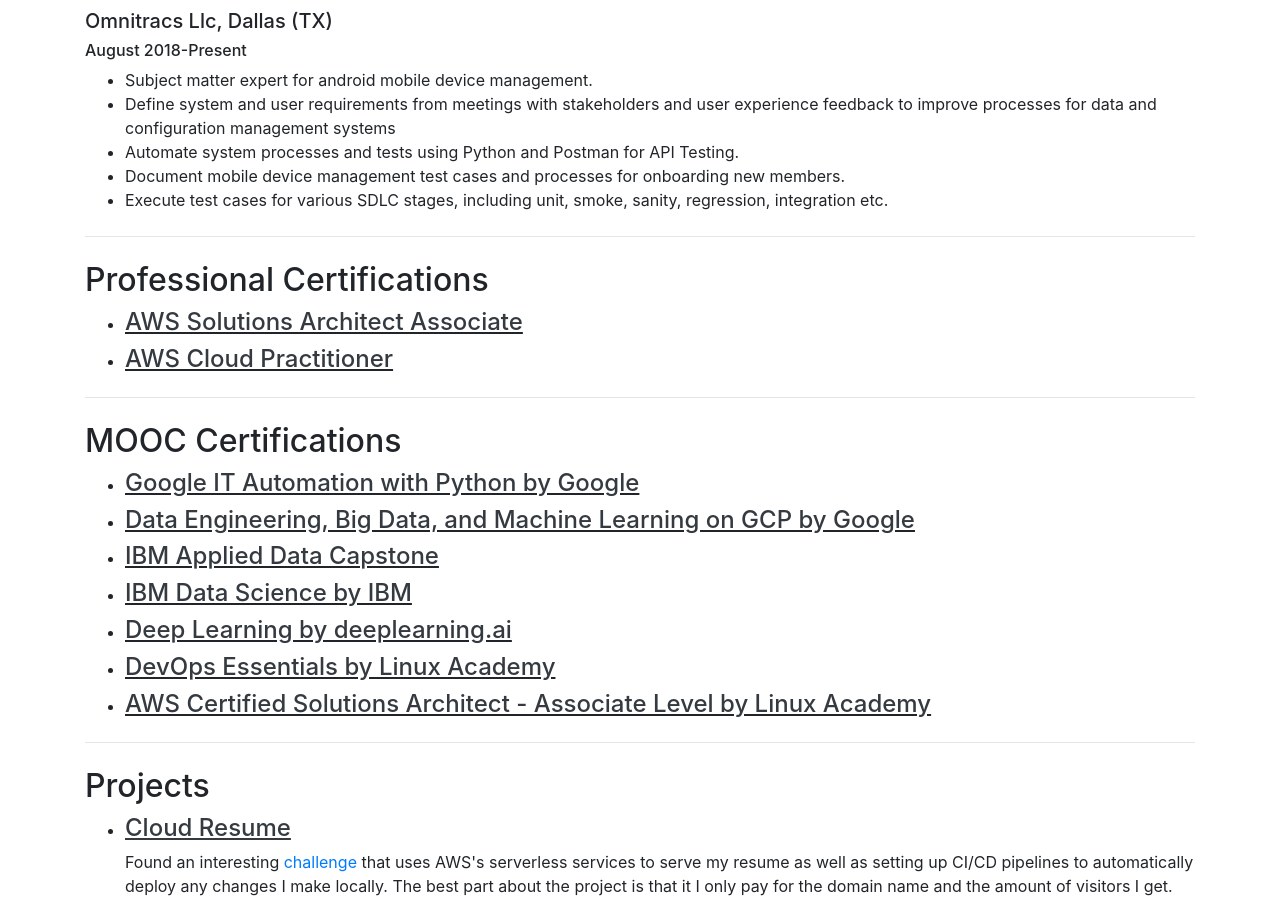
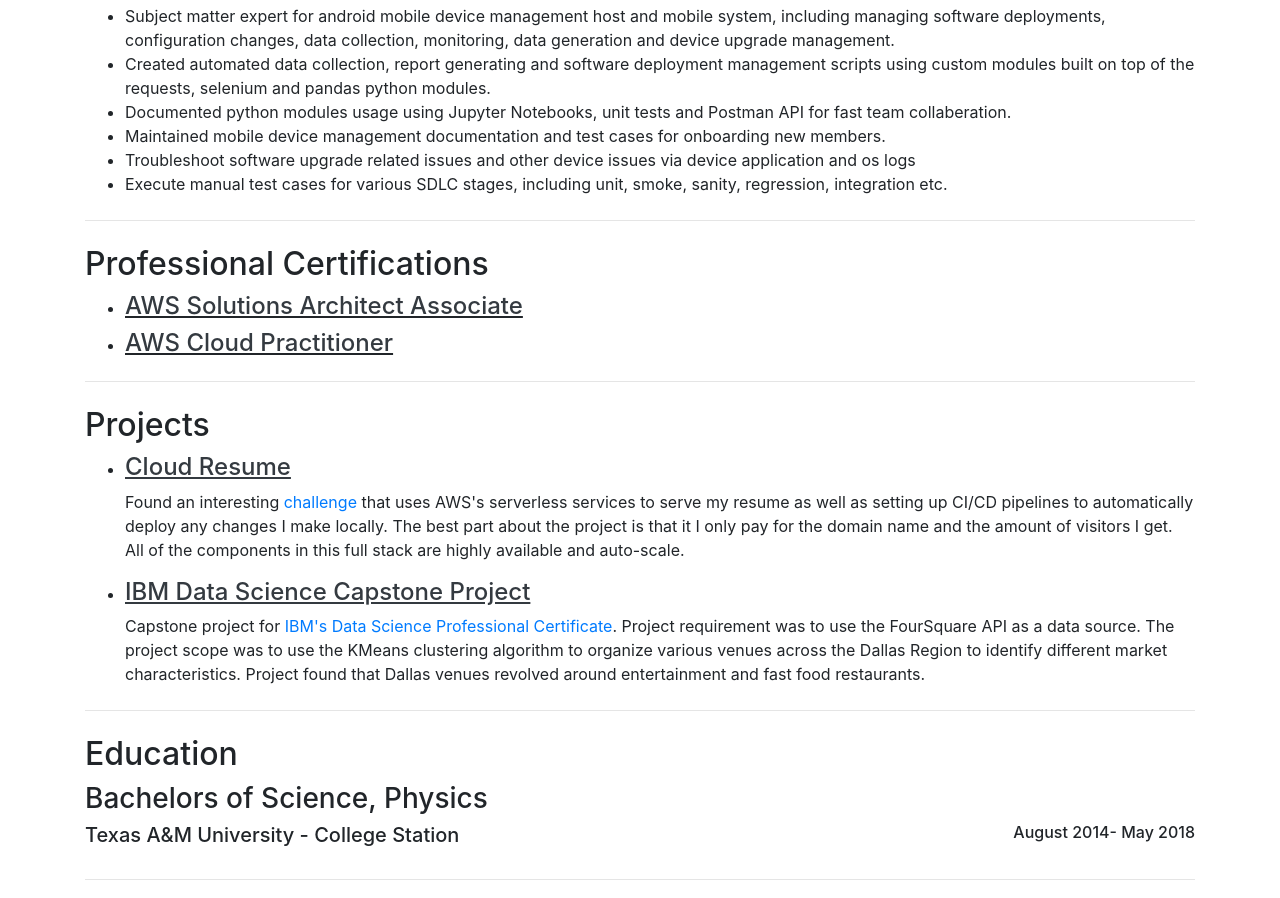
Before and after one commit to NavieHuynh/cloudresume, a plain HTML site: page index.html in a window 1280 px wide. Shown: the part 524-1422 px from the top of the page. Drawn offline with nearby package versions, Linux system fonts and the light colour scheme.

Commit message:
Updated Experience & Rearranged sections

```diff
--- a/index.html
+++ b/index.html
@@ -52,36 +52,25 @@
         <hr class="my-4">
           <h2>Navie Huynh</h2>
           <h3>huynhavie@gmail.com</h3>
-          <p>I Have been working as a Software QA Engineer focusing on device management of enterprise android devices (30k+) focusing on data collection and software deployments. Currently working with Python and Postman to create back end modules for automation and microservices.</p>
-          <p>I graduated from Texas A&M University in 2018, majoring in Physics. Self learning cloud engineer currently working on learning how to design serverless architectures using AWS Lambda and other AWS Services.</p>
+          <p>I enjoy creating new solutions and improving old ones | Certified Cloud Practitioner | Certified AWS Solutions Architect Associate | Software QA Engineer | BS in Physics with minors in Astrophysics and Mathematics | Python Developer | Data Science and ML Enthusiast </p>
           <hr class="my-4">
             <h2>Professional Experience</h2>
               <h3>Software QA Engineer</h3>
               <h5>Omnitracs Llc, Dallas (TX) </h5>
               <h6>August 2018-Present</h6>
               <ul>
-                <li>Subject matter expert for android mobile device management.</li>
-                <li>Define system and user requirements from meetings with stakeholders and user experience feedback to improve processes for data and configuration management systems</li>
-                <li>Automate system processes and tests using Python and Postman for API Testing.</li>
-                <li>Document mobile device management test cases and processes for onboarding new members.</li>
-                <li>Execute test cases for various SDLC stages, including unit, smoke, sanity, regression, integration etc. </li>
+                <li>Subject matter expert for android mobile device management host and mobile system, including managing software deployments, configuration changes, data collection, monitoring, data generation and device upgrade management. </li>
+                <li>Created automated data collection, report generating and software deployment management scripts using custom modules built on top of the requests, selenium and pandas python modules.</li>
+                <li>Documented python modules usage using Jupyter Notebooks, unit tests and Postman API for fast team collaberation.</li>
+                <li>Maintained mobile device management documentation and test cases for onboarding new members.</li>
+                <li>Troubleshoot software upgrade related issues and other device issues via device application and os logs</li>
+                <li>Execute manual test cases for various SDLC stages, including unit, smoke, sanity, regression, integration etc.</li>
               </ul>
           <hr class="my-4">
            <h2>Professional Certifications</h2>
            <ul>
              <li><h4><u><a class="text-dark" href="https://www.youracclaim.com/earner/earned/badge/a21f90cf-e417-4354-bc2c-95ad2974e6ea">AWS Solutions Architect Associate</a></u></h4></li>
              <li><h4><u><a class="text-dark" href="https://www.youracclaim.com/earner/earned/badge/af3e2d65-83a5-4b48-be7a-d038af60d039">AWS Cloud Practitioner</a></u></h4></li>
-           </ul>
-          <hr class="my-4">
-           <h2>MOOC Certifications</h2>
-           <ul>
-             <li><h4><u><a class="text-dark" href="https://www.coursera.org/account/accomplishments/specialization/certificate/U4XGJUV7EEN4">Google IT Automation with Python by Google</a></u></h4></li>
-             <li><h4><u><a class="text-dark" href="https://www.coursera.org/account/accomplishments/specialization/certificate/XWNGCVCZJRFU">Data Engineering, Big Data, and Machine Learning on GCP by Google</a></u></h4></li>
-             <li><h4><u><a class="text-dark" href="https://www.youracclaim.com/earner/earned/badge/53eae1f7-bb0c-4d8e-a9f9-164eb7373494">IBM Applied Data Capstone</a></u></h4></li>
-             <li><h4><u><a class="text-dark" href="https://www.coursera.org/account/accomplishments/specialization/certificate/X5SLJY6V9WFH">IBM Data Science by IBM</a></u></h4></li>
-             <li><h4><u><a class="text-dark" href="https://www.coursera.org/account/accomplishments/specialization/certificate/AG57BSX5MUM6">Deep Learning by deeplearning.ai</a></u></h4></li>
-             <li><h4><u><a class="text-dark" href="https://linuxacademy.com/profile/u/cert/id/343268">DevOps Essentials by Linux Academy</a></u></h4></li>
-             <li><h4><u><a class="text-dark" href="https://linuxacademy.com/profile/u/cert/id/354611">AWS Certified Solutions Architect - Associate Level by Linux Academy</a></u></h4></li>
            </ul>
            <hr class="my-4">
            <h2>Projects</h2>
@@ -102,7 +91,19 @@
              <h5>Texas A&M University - College Station</h5>
               <h6>August 2014- May 2018</h6>
              </div>
-            <p>GPA: 3.28</p>
+          <hr class="my-4">
+           <h2>MOOC Certifications</h2>
+           <ul>
+             <li><h4><u><a class="text-dark" href="https://www.coursera.org/account/accomplishments/specialization/certificate/U4XGJUV7EEN4">Google IT Automation with Python by Google</a></u></h4></li>
+             <li><h4><u><a class="text-dark" href="https://www.coursera.org/account/accomplishments/specialization/certificate/XWNGCVCZJRFU">Data Engineering, Big Data, and Machine Learning on GCP by Google</a></u></h4></li>
+             <li><h4><u><a class="text-dark" href="https://www.youracclaim.com/earner/earned/badge/53eae1f7-bb0c-4d8e-a9f9-164eb7373494">IBM Applied Data Capstone</a></u></h4></li>
+             <li><h4><u><a class="text-dark" href="https://www.coursera.org/account/accomplishments/specialization/certificate/X5SLJY6V9WFH">IBM Data Science by IBM</a></u></h4></li>
+             <li><h4><u><a class="text-dark" href="https://www.coursera.org/account/accomplishments/specialization/certificate/AG57BSX5MUM6">Deep Learning by deeplearning.ai</a></u></h4></li>
+             <li><h4><u><a class="text-dark" href="https://linuxacademy.com/profile/u/cert/id/343268">DevOps Essentials by Linux Academy</a></u></h4></li>
+             <li><h4><u><a class="text-dark" href="https://linuxacademy.com/profile/u/cert/id/354611">AWS Certified Solutions Architect - Associate Level by Linux Academy</a></u></h4></li>
+           </ul>
+
+
 
            <hr class="my-4">
     </div>
```
Lines whose indentation alone changed are shown as unchanged.
